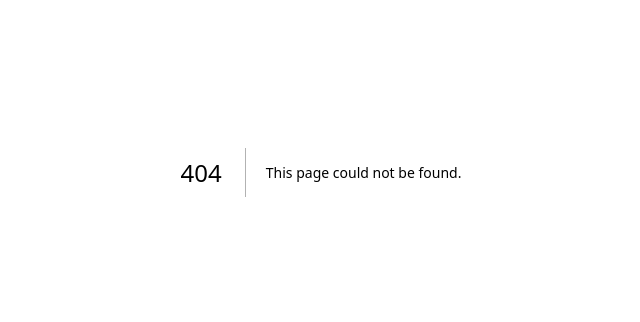
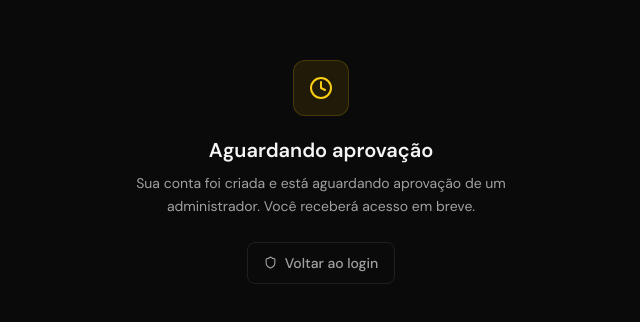
Before and after one commit to astta19/sentinela-rural, a Next.js app: page /auth/pending in a window 1280 px wide. Before the commit this address had no page. Shown: the part 228-550 px from the top of the page, without its empty margins (319-959 px from the left). Built offline with nearby package versions, Linux system fonts and the light colour scheme.

Commit message:
Add files via upload

```diff
--- /dev/null
+++ b/app/auth/pending/page.js
@@ -0,0 +1,23 @@
+import Link from 'next/link'
+import { Shield, Clock } from 'lucide-react'
+
+export default function PendingPage() {
+  return (
+    <div className="min-h-screen flex items-center justify-center p-4">
+      <div className="w-full max-w-sm text-center">
+        <div className="w-14 h-14 bg-yellow-500/10 border border-yellow-500/20 rounded-xl flex items-center justify-center mx-auto mb-5">
+          <Clock size={24} className="text-yellow-400" />
+        </div>
+        <h1 className="text-xl font-semibold mb-2">Aguardando aprovação</h1>
+        <p className="text-sm text-text-secondary mb-6 leading-relaxed">
+          Sua conta foi criada e está aguardando aprovação de um administrador.
+          Você receberá acesso em breve.
+        </p>
+        <Link href="/auth/login" className="btn-ghost text-xs">
+          <Shield size={13} />
+          Voltar ao login
+        </Link>
+      </div>
+    </div>
+  )
+}
```
